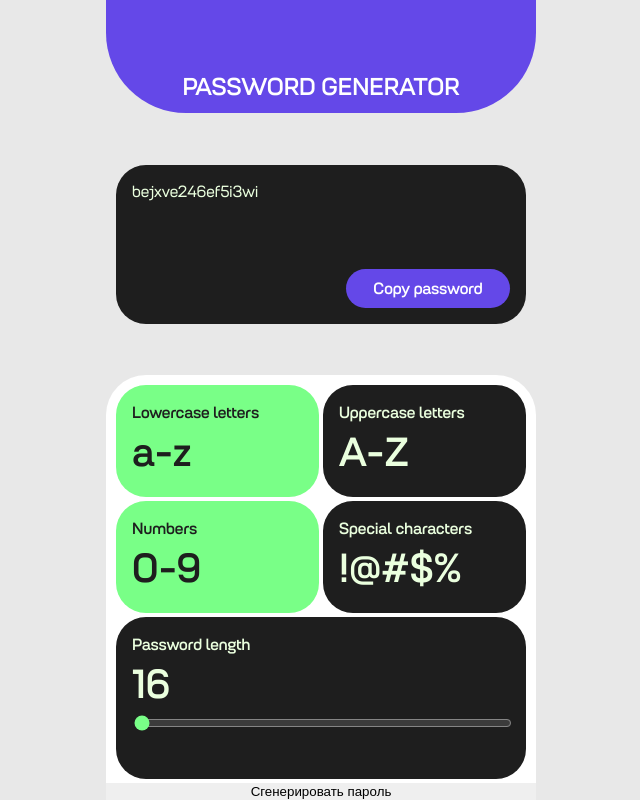
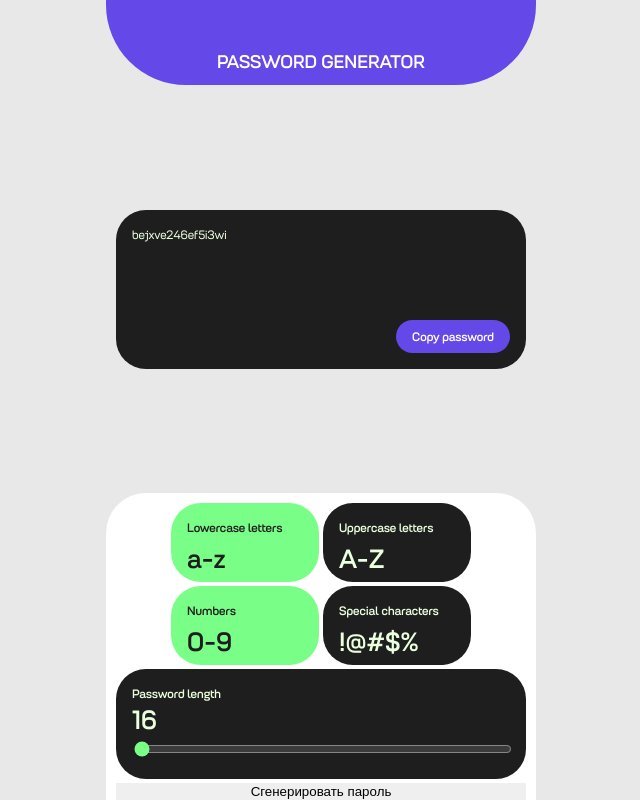
Before and after one commit to front-bite/app-password-generator, a website: page index.html in a window 1280 px wide. Shown: the whole page, without its empty margins (319-959 px from the left). Drawn offline with Linux system fonts and the light colour scheme; files whose address does not match are found by name.

Commit message:
Уменьшил

```diff
--- a/src/css/main.css
+++ b/src/css/main.css
@@ -120,8 +120,8 @@ header {
 }
 .header_title {
   text-align: center;
-  font-size: 24px;
-  margin-top: 60px;
+  font-size: 18px;
+  margin-top: 40px;
   text-transform: uppercase;
   color: var(--White);
 }
@@ -136,12 +136,13 @@ header {
   display: flex;
   flex-direction: column;
   justify-content: space-between;
+  overflow-y: auto;
   /* gap: 12px; */
 }
 
 #password {
   color: var(--White-green);
-  font-size: 16px;
+  font-size: 12px;
   font-family: PetrovSans-Trial-Regular, sans-serif;
   word-wrap: break-word;
 }
@@ -149,9 +150,10 @@ header {
 #copy-button {
   background-color: var(--Violet);
   font-family: PetrovSans-Trial-SemiBold, sans-serif;
-  font-size: 16px;
-  width: 164px;
-  height: 39px;
+  font-size: 12px;
+  padding: 6px 12px;
+  /*width: 164px;*/
+  /*height: 39px;*/
   padding: 8px 16px;
   color: var(--White);
   align-self: flex-end;
@@ -169,12 +171,10 @@ button {
 }
 
 .container__settings {
-  /* width: 100%; */
   display: flex;
   flex-direction: column;
   gap: 4px;
-  padding-top: 10px;
-  /* padding: 0 10px; */
+  padding: 10px 10px 0 10px;
   border-top-left-radius: 40px;
   border-top-right-radius: 40px;
   background-color: var(--White);
@@ -189,8 +189,7 @@ button {
 
 .color-box {
   display: inline-block;
-  width: 203px;
-  height: 112px;
+  min-width: 148px;
   border-radius: 30px;
   background-color: var(--Dark);
   color: var(--White-green);
@@ -202,6 +201,9 @@ button {
 input:checked + .color-box {
   background-color: var(--Green);
   color: var(--Dark);
+  min-width: 148px;
+  box-sizing: border-box;
+  flex-grow: 1;
 }
 .color-box > p {
   font-family: PetrovSans-Trial-SemiBold, sans-serif;
@@ -209,24 +211,36 @@ input:checked + .color-box {
 }
 
 .checkbox__title {
-  font-size: 16px;
+  font-size: 12px;
 }
 .checkbox__subtitle {
-  font-size: 40px;
-  line-height: 24px;
+  font-size: 26px;
+  line-height: 14px;
 }
 
 input[type="checkbox"] {
   display: none;
 }
 
+
+
+
+
+
+
+
+
+
+
+
+
 .container__slider {
-  padding: 0 10px;
+  /*padding: 0 10px;*/
 }
 
 .slider {
   /* width: 100%; */
-  height: 130px;
+  /*height: 130px;*/
   padding: 16px;
   border-radius: 30px;
   background-color: var(--Dark);
@@ -238,12 +252,12 @@ input[type="checkbox"] {
 }
 
 .slider__title {
-  font-size: 16px;
+  font-size: 12px;
 }
 
 .slider__subtitle {
-  font-size: 40px;
-  line-height: 57px;
+  font-size: 26px;
+  /*line-height: 57px;*/
 }
 
 input[type="range"] {
```
